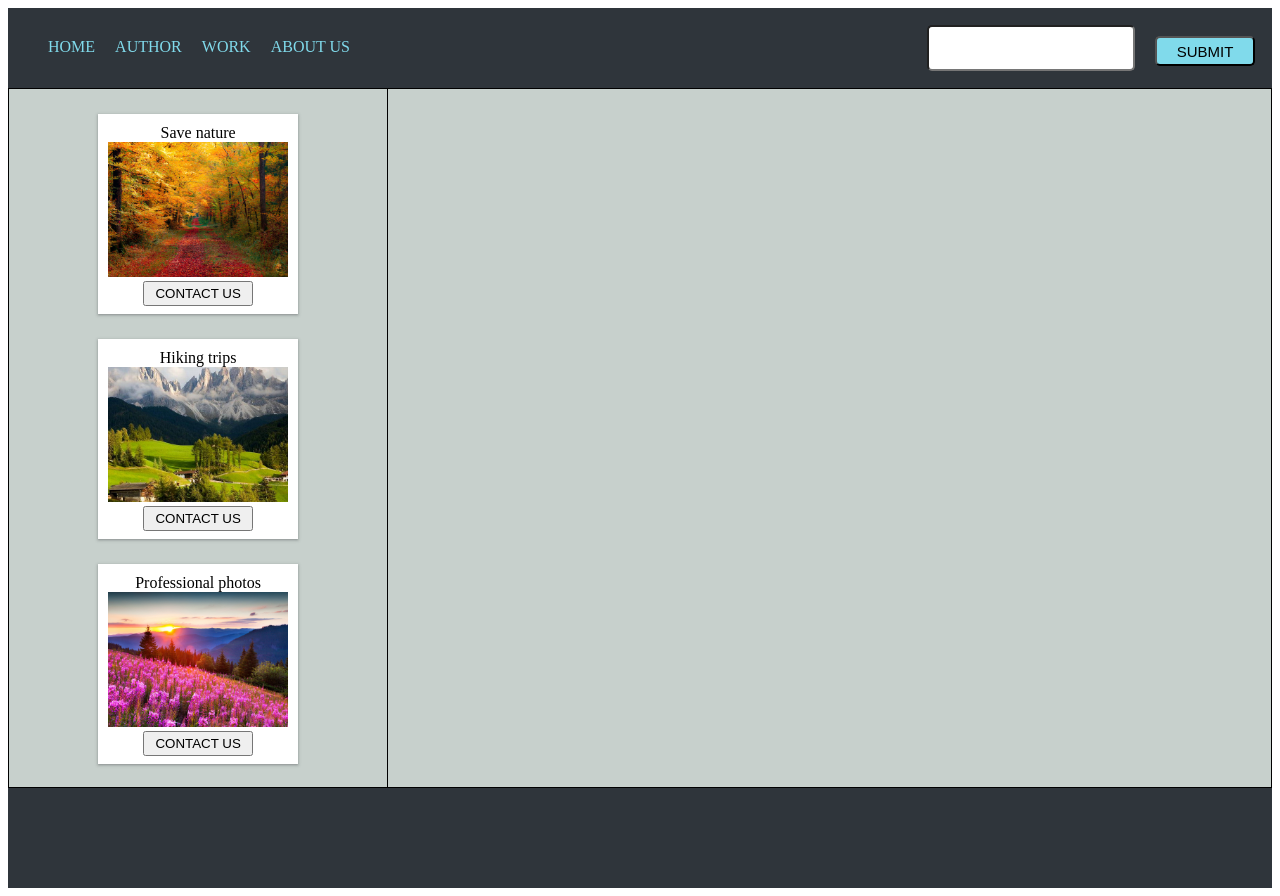
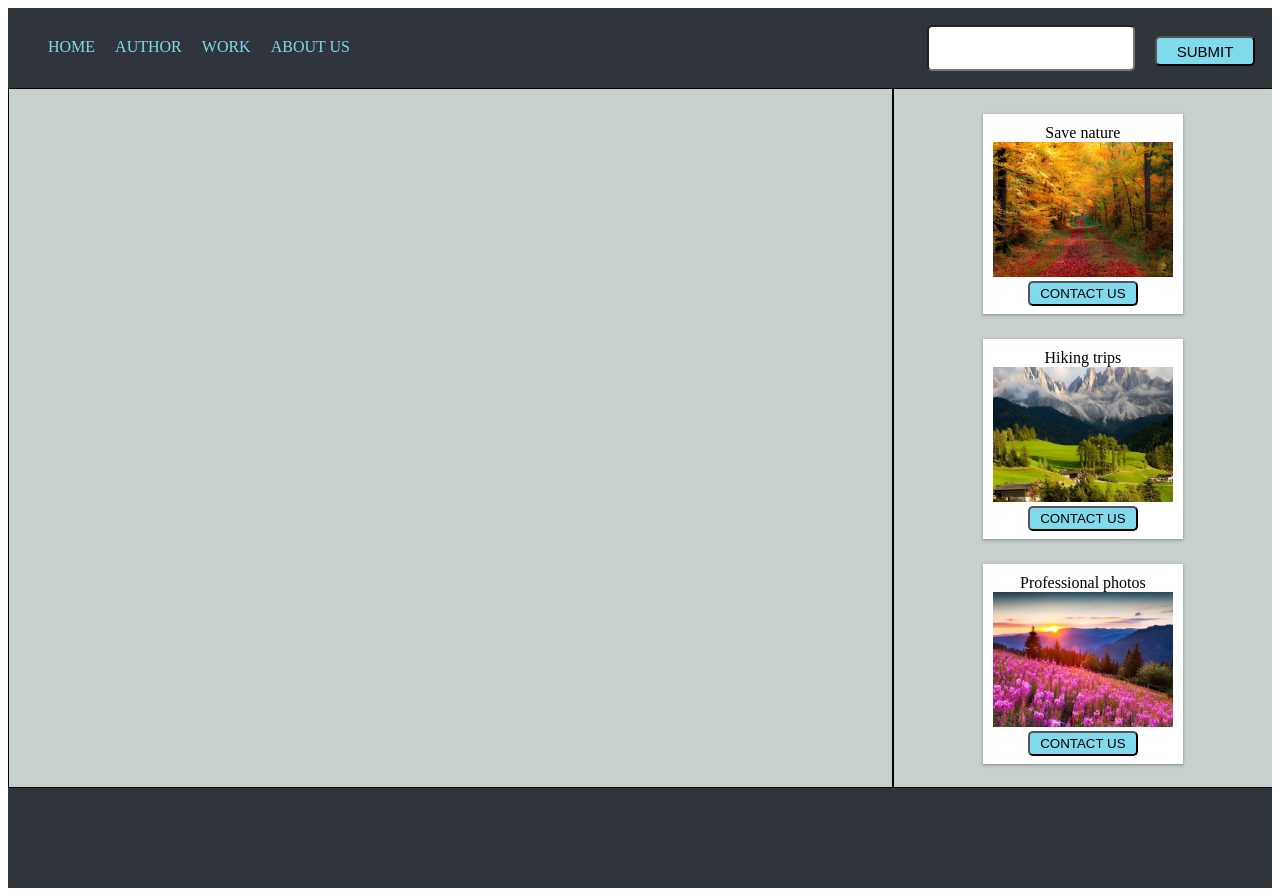
Before and after one commit to DarkTowelie/ReactApp, a React (Create React App) app: page / in a window 1280 px wide. Built offline with nearby package versions, Linux system fonts and the light colour scheme.

Commit message:
added hover effects

```diff
--- /dev/null
+++ b/src/components/Buttons/BigBlueSubmit.js
@@ -0,0 +1,24 @@
+import React from 'react'
+
+export default function BigBlueButton()
+{
+    const [bgColor, setBgColor] = React.useState('#80DAEB');
+
+    const buttonStyles =
+    {
+        width:"100px",
+        height: "30px",
+        borderRadius: "5px",
+        fontSize: "15px",
+        marginLeft: "20px",
+        backgroundColor: `${bgColor}`,
+        cursor: 'pointer'
+    }
+
+    return(
+        <input value='SUBMIT' type='submit' style={buttonStyles}
+                onMouseEnter = {() => setBgColor("#a1e7ff")}
+                onMouseLeave = {() => setBgColor("#80DAEB")}
+        ></input>
+    );
+}
--- /dev/null
+++ b/src/components/Buttons/BlueButton.js
@@ -0,0 +1,23 @@
+import React from 'react'
+
+export default function BlueButton()
+{
+    const [bgColor, setBgColor] = React.useState('#80DAEB');
+
+    const buttonStyles =
+    {
+        width: '110px',
+        height: '25px',
+        cursor: 'pointer',
+        backgroundColor: `${bgColor}`,
+        borderRadius: "5px"
+    }
+
+    return(
+        <button style={buttonStyles}
+                onMouseEnter = {() => setBgColor("#a1e7ff")}
+                onMouseLeave = {() => setBgColor("#80DAEB")}
+        >
+            CONTACT US</button>
+    );
+}
--- a/src/components/Card/Card.js
+++ b/src/components/Cards/Card.js
@@ -1,4 +1,5 @@
 import React from 'react'
+import BlueButton from '../Buttons/BlueButton.js'
 
 const styles = {
     card: {
@@ -18,21 +19,15 @@ const styles = {
     {
         width: '180px'
     },
+}
 
-    button:
-    {
-        width: '110px',
-        height: '25px',
-        cursor: 'pointer'
-    }
-}
 
 export default function Card(props){
     return(
       <div style={styles.card}>
           {props.text}
           <img style={styles.img} src= {props.img} ></img>
-          <button style={styles.button}>CONTACT US</button>
+          <BlueButton/>
       </div>
     );
 }
--- a/src/components/Content/Main.js
+++ b/src/components/Content/Main.js
@@ -14,8 +14,8 @@ const styles = {
 export default function Main(){
     return(
       <main style={styles.main}>
+          <Content />
           <Sidebar />
-          <Content />
       </main>
     );
 }
--- a/src/components/Content/Sidebar.js
+++ b/src/components/Content/Sidebar.js
@@ -1,5 +1,5 @@
 import React from 'react'
-import Card from '../Card/Card.js'
+import Card from '../Cards/Card.js'
 
 const styles = {
     sidebar: {
--- a/src/components/Header/Form.js
+++ b/src/components/Header/Form.js
@@ -1,5 +1,5 @@
 import React from 'react'
-import Navbar from './Navbar.js'
+import BigBlueSubmit from '../Buttons/BigBlueSubmit.js'
 
 const styles = {
     form:{
@@ -21,7 +21,8 @@ const styles = {
         borderRadius: "5px",
         fontSize: "15px",
         marginLeft: "20px",
-        backgroundColor: '#80DAEB'
+        backgroundColor: '#80DAEB',
+        cursor: 'pointer'
     }
 }
 
@@ -29,7 +30,7 @@ export default function Form() {
     return(
         <form style={styles.form}>
             <input style={styles.input} type='text'></input>
-            <input style={styles.button} value='SUBMIT' type='submit'></input>
+            <BigBlueSubmit/>
         </form>
     );
 }
--- a/src/components/Header/NavbarElement.js
+++ b/src/components/Header/NavbarElement.js
@@ -1,16 +1,25 @@
 import React from 'react'
 
-const styles = {
-    li:{
+export default function NavbarElement(props) {
+    const [Color, setColor] = React.useState('#80DAEB');
+
+    const buttonStyles =
+    {
         display: 'inline',
         padding: '10px',
-        color: '#80DAEB',
         cursor: 'pointer'
     }
-}
 
-export default function NavbarElement(props) {
+    const linkStyles =
+    {
+        color: `${Color}`,
+        textDecoration: 'none'
+    }
+
     return(
-        <li style={styles.li}>{props.text}</li>
+        <li style={buttonStyles}
+            onMouseEnter = {() => setColor("#a1e7ff")}
+            onMouseLeave = {() => setColor("#80DAEB")}
+        ><a href="#" style={linkStyles}>{props.text}</a></li>
     );
 }
```
